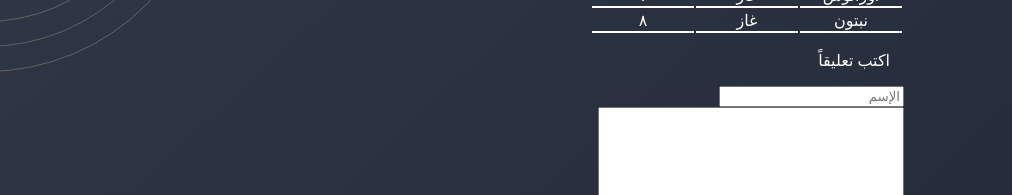
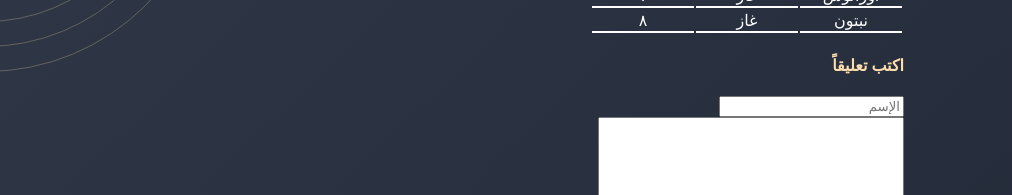
Before and after one commit to mada-techCamp/homework1, a plain HTML site: page index.html in a window 1280 px wide. Shown: the part 480-675 px from the top of the page, 268-1280 px from the left. Drawn offline with Linux system fonts and the light colour scheme.

Commit message:
Update index.html

```diff
--- a/index.html
+++ b/index.html
@@ -69,7 +69,7 @@
         </tr>
 </table>
 <form>
-   <p> اكتب تعليقاً</p>
+   <h4> اكتب تعليقاً</h4>
    <input type=text placeholder=الإسم><br>
     <textarea ></textarea>
 </form>
```
